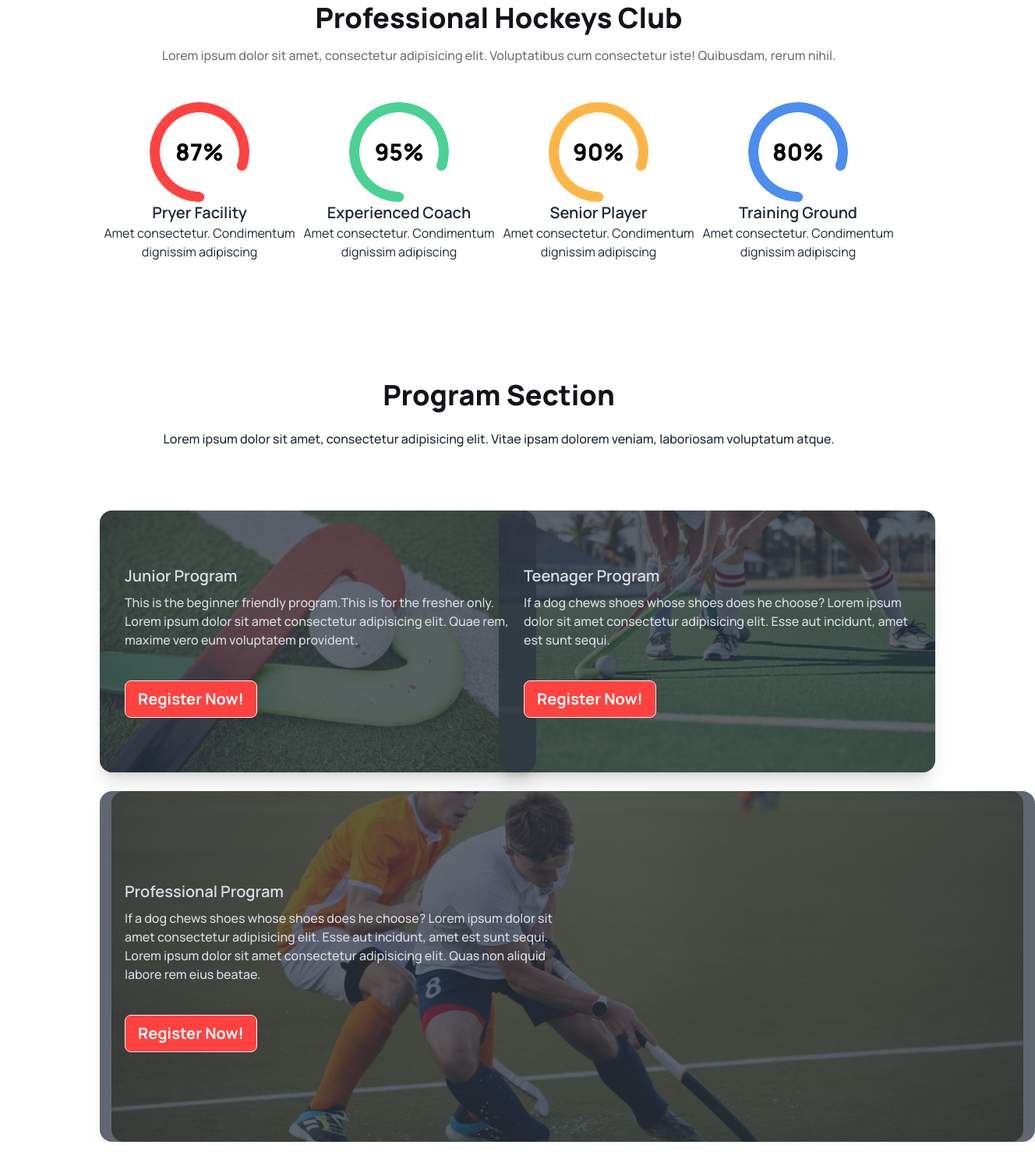
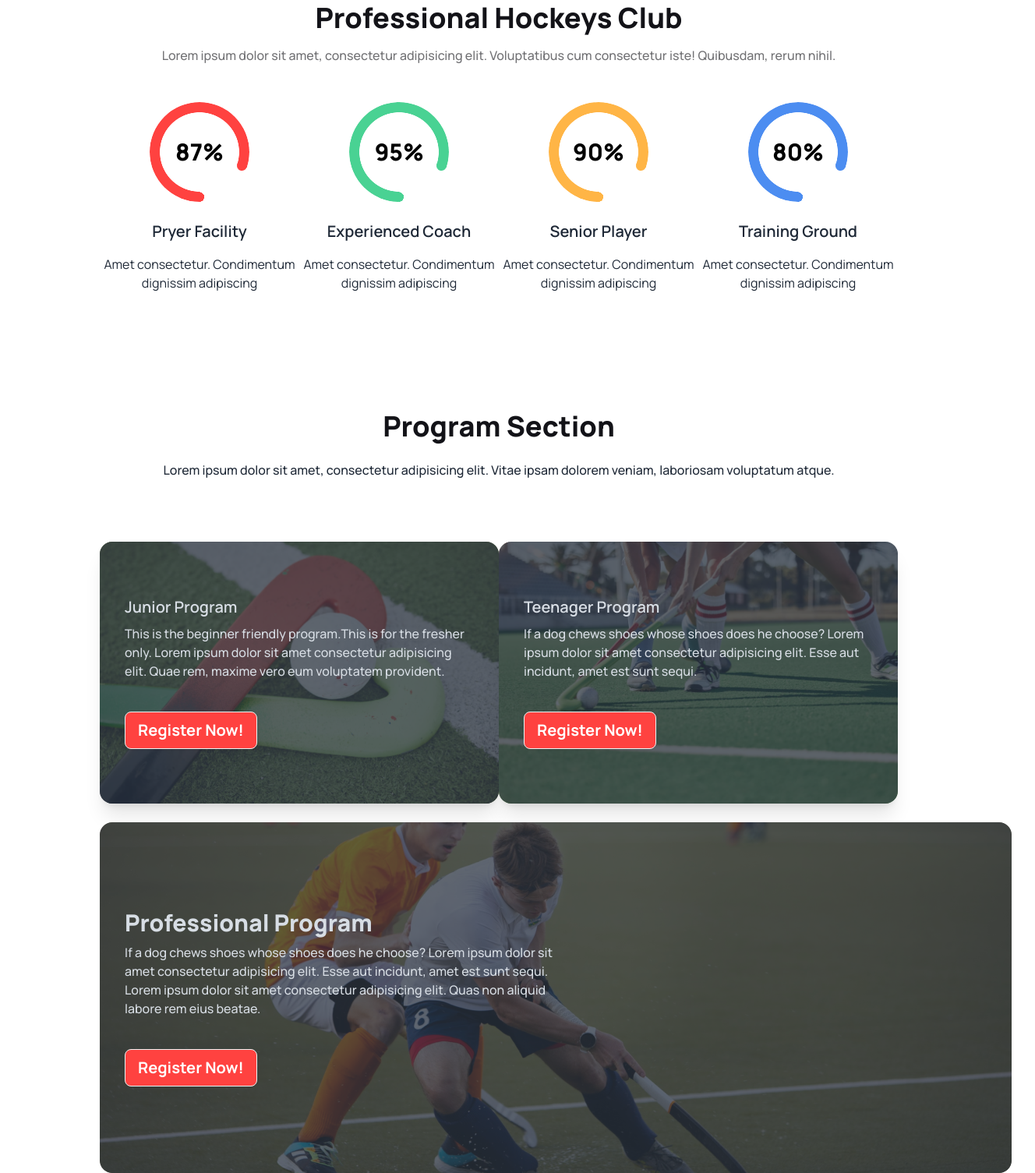
Before and after one commit to MuhammadAl-Amin/B9A3-Hockeys, a plain HTML site: page index.html in a window 1280 px wide. Shown: the part 748-2253 px from the top of the page at 78% size, 1328 px wide, since content can reach past the window. Before the commit the page ends 2213 px from the top, so only its background shows below. Drawn offline with nearby package versions, Linux system fonts and the light colour scheme.

Commit message:
Program section problem fix

```diff
--- a/index.html
+++ b/index.html
@@ -103,27 +103,27 @@
             </div>
             <div class="lg:flex justify-evenly text-center">
                 <div class="mb-6">
-                    <div class="radial-progress rotate-180 text-[#FF4240]" style="--value:80; --size:8rem" role="progressbar"><span class="text-black text-3xl font-extrabold rotate-180">87%</span>
+                    <div class="radial-progress rotate-180 text-[#FF4240] mb-6" style="--value:80; --size:8rem" role="progressbar"><span class="text-black text-3xl font-extrabold rotate-180">87%</span>
                     </div>
-                    <h1 class="text-xl font-semibold">Pryer Facility</h1>
+                    <h1 class="text-xl font-semibold mb-4">Pryer Facility</h1>
                     <p class="text-base font-normal">Amet consectetur. Condimentum dignissim adipiscing </p>
                 </div>
                 <div class="mb-6">
-                    <div class="radial-progress rotate-180 text-[#49D293]" style="--value:80; --size:8rem" role="progressbar"><span class="text-black text-3xl font-extrabold rotate-180">95%</span>
+                    <div class="radial-progress rotate-180 text-[#49D293] mb-6" style="--value:80; --size:8rem" role="progressbar"><span class="text-black text-3xl font-extrabold rotate-180">95%</span>
                     </div>
-                    <h1 class="text-xl font-semibold">Experienced Coach</h1>
+                    <h1 class="text-xl font-semibold mb-4">Experienced Coach</h1>
                     <p class="text-base font-normal">Amet consectetur. Condimentum dignissim adipiscing </p>
                 </div>
                 <div class="mb-6">
-                    <div class="radial-progress rotate-180 text-[#FFB546]" style="--value:80; --size:8rem" role="progressbar"><span class="text-black text-3xl font-extrabold rotate-180">90%</span>
+                    <div class="radial-progress rotate-180 text-[#FFB546] mb-6" style="--value:80; --size:8rem" role="progressbar"><span class="text-black text-3xl font-extrabold rotate-180">90%</span>
                     </div>
-                    <h1 class="text-xl font-semibold">Senior Player</h1>
+                    <h1 class="text-xl font-semibold mb-4">Senior Player</h1>
                     <p class="text-base font-normal">Amet consectetur. Condimentum dignissim adipiscing </p>
                 </div>
                 <div>
-                    <div class="radial-progress rotate-180 text-[#4C8DF1]" style="--value:80; --size:8rem" role="progressbar"><span class="text-black text-3xl font-extrabold rotate-180">80%</span>
+                    <div class="radial-progress rotate-180 text-[#4C8DF1] mb-6" style="--value:80; --size:8rem" role="progressbar"><span class="text-black text-3xl font-extrabold rotate-180">80%</span>
                     </div>
-                    <h1 class="text-xl font-semibold">Training Ground</h1>
+                    <h1 class="text-xl font-semibold mb-4">Training Ground</h1>
                     <p class="text-base font-normal">Amet consectetur. Condimentum dignissim adipiscing </p>
                 </div>
             </div>
@@ -136,8 +136,8 @@
                     <h1 class="text-center text-4xl font-extrabold text-[#131318] mb-6">Program Section</h1>
                     <p class="text-center text-base font-medium">Lorem ipsum dolor sit amet, consectetur adipisicing elit. Vitae ipsam dolorem veniam, laboriosam voluptatum atque.</p>
                 </div>
-                <div class="lg:grid grid-cols-2">
-                    <div class="card mb-6 lg:w-[35rem] lg:h-[21rem] shadow-xl image-full">
+                <div class="lg:flex justify-around">
+                    <div class="card mb-6 lg:w-[36rem] lg:h-[21rem] shadow-xl image-full">
                         <figure><img src="Images/2.png" alt="Shoes" /></figure>
                         <div class="card-body justify-center">
                           <h2 class="card-title">Junior Program</h2>
@@ -147,7 +147,7 @@
                           </div>
                         </div>
                     </div>
-                    <div class="card lg:w-[35rem] lg:h-[21rem] shadow-xl image-full mb-6">
+                    <div class="card lg:w-[36rem] lg:h-[21rem] shadow-xl image-full mb-6">
                         <figure><img src="Images/3.png" alt="Shoes" /></figure>
                         <div class="card-body justify-center">
                             <h2 class="card-title">Teenager Program</h2>
@@ -158,10 +158,10 @@
                         </div>
                     </div>
                     </div>
-                    <div class="card lg:w-[75rem] shadow-lg image-full">
+                    <div class="card lg:w-[73.1rem] mx-auto image-full">
                         <figure><img src="Images/4.png" alt="Shoes" /></figure>
                         <div class="card-body justify-center">
-                            <h2 class="card-title">Professional Program</h2>
+                            <h2 class="card-title text-3xl font-extrabold">Professional Program</h2>
                             <h4 class="text-base lg:w-1/2 font-medium mb-8">If a dog chews shoes whose shoes does he choose? Lorem ipsum dolor sit amet consectetur adipisicing elit. Esse aut incidunt, amet est sunt sequi. Lorem ipsum dolor sit amet consectetur adipisicing elit. Quas non aliquid labore rem eius beatae.</h4>
                             <div class="card-actions">
                                 <button class="btn text-xl font-bold text-white bg-[#FF4240] rounded-lg">Register Now!</button>
```
